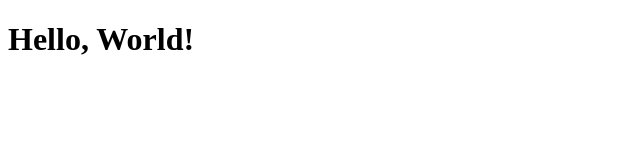
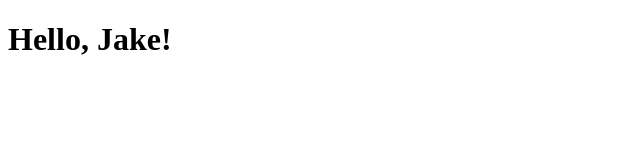
Before and after one commit to BoiseCodeWorks/fall21-resume, a plain HTML site: page index.html in a window 1280 px wide. Shown: the full height of the page, 0-640 px from the left. Drawn offline with Linux system fonts and the light colour scheme.

Commit message:
Added my name

```diff
--- a/index.html
+++ b/index.html
@@ -8,7 +8,7 @@
 </head>
 <body>
 
-    <h1>Hello, World!</h1>
+    <h1>Hello, Jake!</h1>
 
 </body>
 </html>
```
